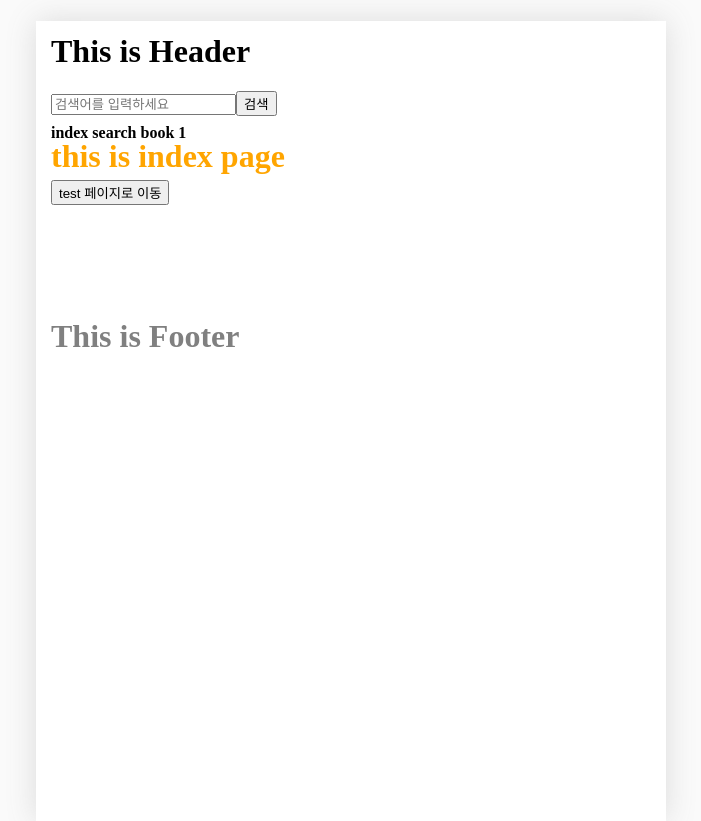
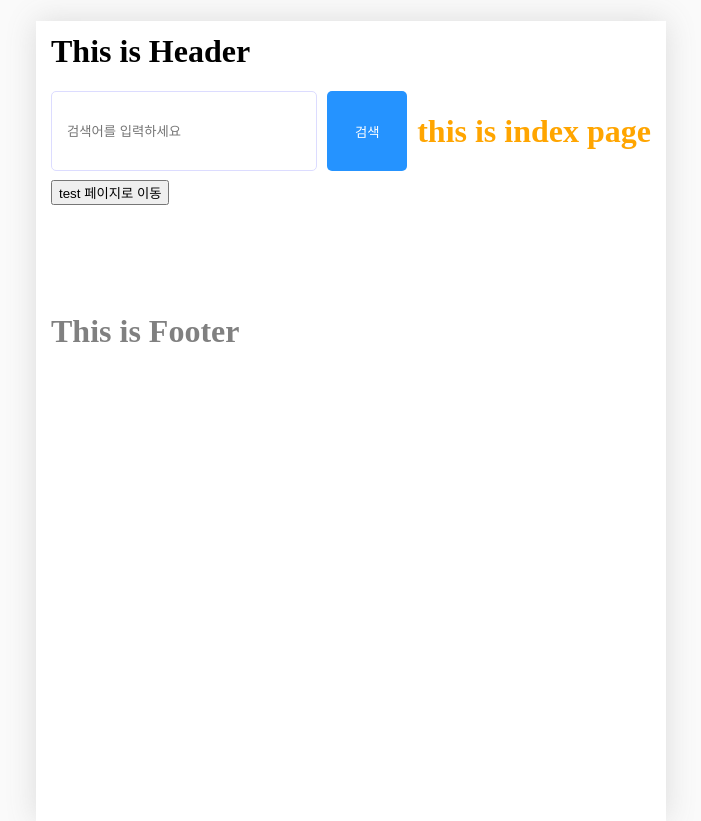
Before and after one commit to dev-daeun/nextjs-study, a Next.js app in the folder nextjs-study/: page / in a window 1280 px wide. Shown: the whole page, without its empty margins (289-990 px from the left). Built offline with nearby package versions, Linux system fonts and the light colour scheme.

Commit message:
검색창에 css 적용

```diff
--- a/nextjs-study/src/components/searchable-layout.tsx
+++ b/nextjs-study/src/components/searchable-layout.tsx
@@ -1,6 +1,7 @@
 import { useRouter } from "next/router";
 import { ReactNode, useEffect } from "react";
 import {useState} from "react";
+import style from "@/styles/searchable-layout.module.css";
 
 
 export default function SearchableLayout ({children}: {children: ReactNode}) {
@@ -25,7 +26,7 @@
             onSubmitSearchInput();
         }
     };
-    return (<div>
+    return (<div className={style.searchbar_container}>
         <input placeholder="검색어를 입력하세요" onKeyDown={onKeyPreesed} onChange={onChangeSearchInput} value={search}/>
         <button onClick={onSubmitSearchInput}>검색</button>
         {children}
--- /dev/null
+++ b/nextjs-study/src/styles/searchable-layout.module.css
@@ -0,0 +1,21 @@
+.searchbar_container {
+    display: flex;
+    gap: 10px;
+    margin-bottom: 20px;
+}
+
+.searchbar_container > input {
+    flex: 1;
+    padding: 15px;
+    border-radius: 5px;
+    border: 1px solid rgb(220, 220, 2200);
+}
+
+.searchbar_container > button {
+    width: 80px;
+    border-radius: 5px;
+    border: none;
+    background-color: rgb(37, 147, 255);
+    color: white;
+    cursor: pointer;
+}
```
